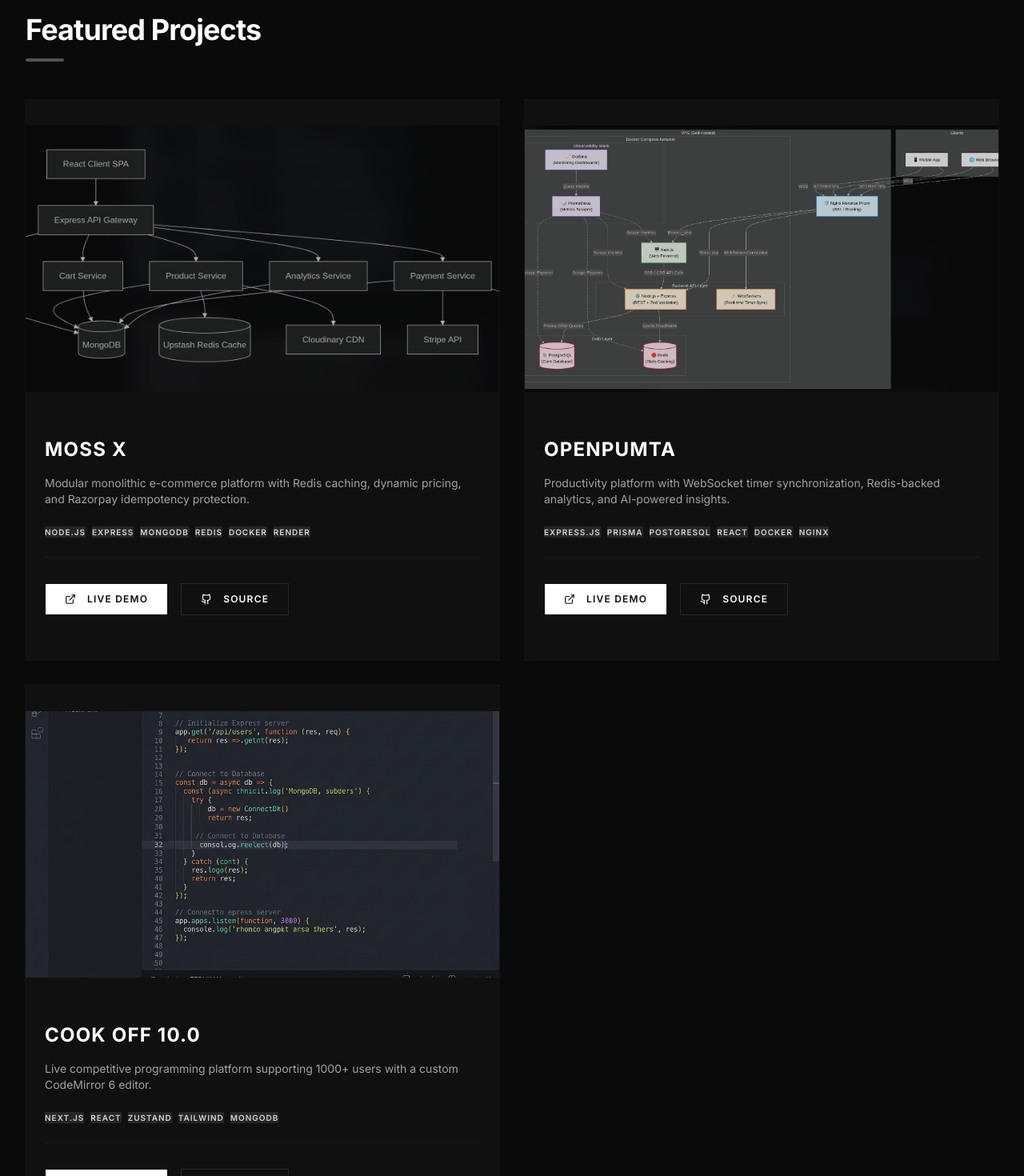
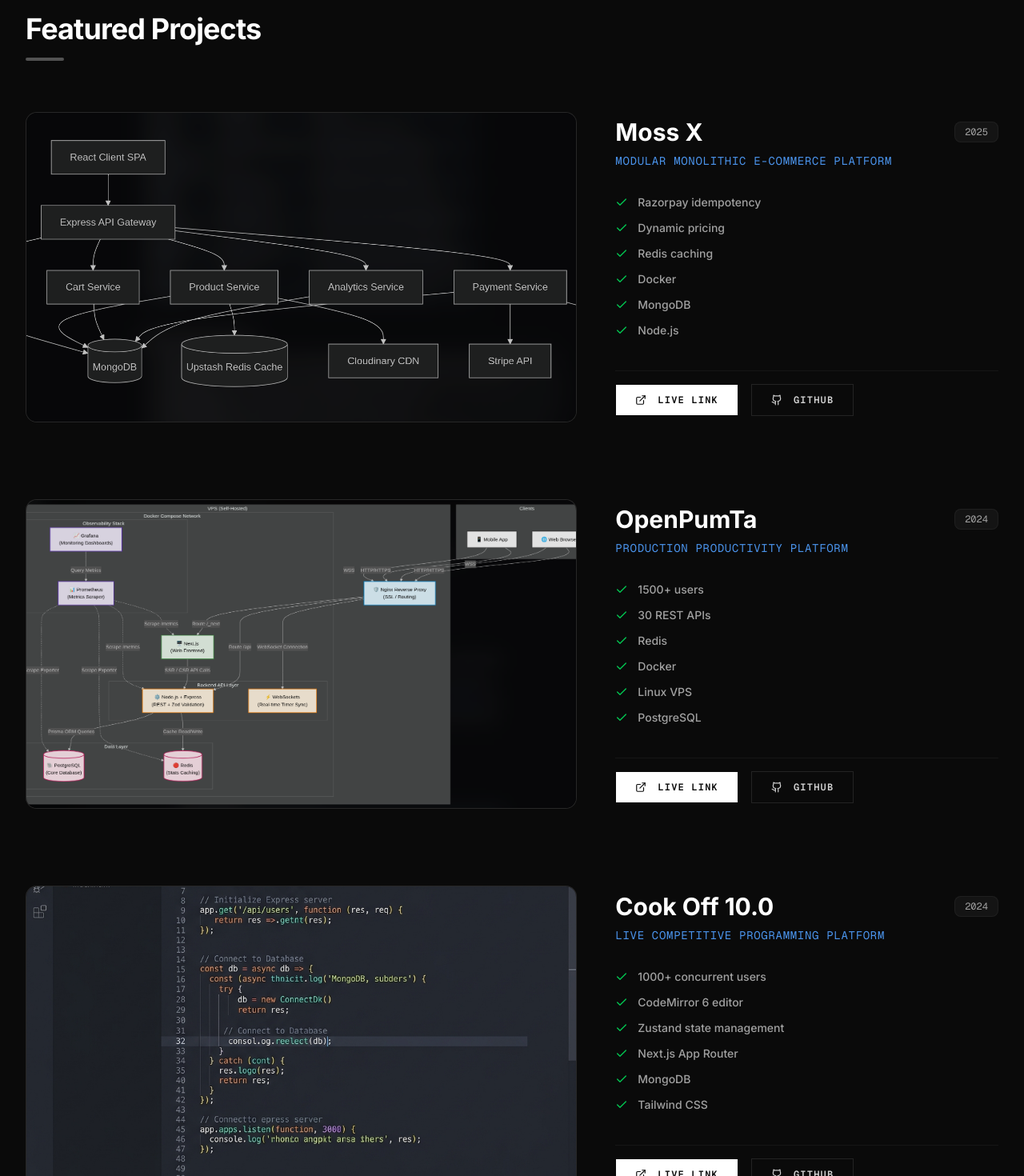
Before and after one commit to ShouryaUpadhyaya/personalWebsite, a Next.js app: page / in a window 1280 px wide. Shown: the part 880-2350 px from the top of the page at 80% size. Built offline with nearby package versions, Linux system fonts and the light colour scheme.

Commit message:
feat(projects): apply horizontal layout to featured projects

```diff
--- a/components/hero/hero.tsx
+++ b/components/hero/hero.tsx
@@ -29,8 +29,9 @@
 export function Hero() {
   return (
     <section className="min-h-screen flex flex-col justify-center pt-24 pb-12 border-b border-white/10">
-      <div className="container mx-auto px-4 md:px-8 flex-grow flex flex-col justify-center">
-        <div className="grid grid-cols-1 lg:grid-cols-2 gap-12 items-center mb-16 md:mb-24">
+      <div className="container mx-auto px-4 md:px-8 flex-grow flex flex-col">
+        <div className="flex-grow flex items-center">
+          <div className="grid grid-cols-1 lg:grid-cols-2 gap-12 items-center w-full">
             <motion.div
               variants={container}
               initial="hidden"
@@ -51,12 +52,12 @@
               </motion.p>
 
               <motion.div variants={item} className="flex flex-wrap gap-4 pt-4">
-              <Button size="lg" className="bg-white text-neutral-950 hover:bg-neutral-200" asChild>
+                <Button size="lg" className="bg-white text-neutral-950 hover:bg-neutral-200 uppercase tracking-widest font-mono text-xs rounded-none px-8" asChild>
                   <Link href="#projects">
                     View Projects <ArrowRight className="ml-2 h-4 w-4" />
                   </Link>
                 </Button>
-              <Button size="lg" variant="outline" className="border-white/10 hover:bg-white/5" asChild>
+                <Button size="lg" variant="outline" className="border-white/10 hover:bg-white/5 uppercase tracking-widest font-mono text-xs rounded-none px-8" asChild>
                   <Link href="#contact">
                     <Mail className="mr-2 h-4 w-4" /> Contact Me
                   </Link>
@@ -76,8 +77,9 @@
               </div>
             </motion.div>
           </div>
+        </div>
 
-        <div className="mt-auto">
+        <div className="mt-16 md:mt-0 pt-8">
           <Stats />
         </div>
       </div>
--- a/components/projects/projects.tsx
+++ b/components/projects/projects.tsx
@@ -3,11 +3,9 @@
 import { motion } from "motion/react";
 import Image from "next/image";
 import Link from "next/link";
-import { ExternalLink } from "lucide-react";
+import { ExternalLink, Check } from "lucide-react";
 import { Github } from "@/components/icons";
 import { portfolio } from "@/data/portfolio";
-import { Badge } from "@/components/ui/badge";
-import { Card, CardContent, CardFooter, CardHeader, CardTitle } from "@/components/ui/card";
 import { Button } from "@/components/ui/button";
 
 const container = {
@@ -28,8 +26,8 @@
 export function Projects() {
   return (
     <section id="projects" className="py-24 border-b border-white/10">
-      <div className="container mx-auto px-4 md:px-8">
-        <div className="mb-12">
+      <div className="container mx-auto px-4 md:px-8 max-w-7xl">
+        <div className="mb-16">
           <h2 className="text-3xl md:text-4xl font-bold tracking-tight text-white mb-4">
             Featured Projects
           </h2>
@@ -41,56 +39,63 @@
           initial="hidden"
           whileInView="show"
           viewport={{ once: true, margin: "-100px" }}
-          className="grid grid-cols-1 lg:grid-cols-2 gap-8"
+          className="flex flex-col gap-24"
         >
           {portfolio.projects.map((project, index) => (
             <motion.div key={index} variants={item}>
-              <Card className="h-full flex flex-col bg-neutral-900/50 border-white/10 overflow-hidden group hover:border-white/20 transition-colors duration-300">
-                <div className="relative aspect-video overflow-hidden">
-                  <div className="absolute inset-0 bg-neutral-900/20 group-hover:bg-transparent transition-colors z-10 duration-500" />
+              <div className="grid grid-cols-1 lg:grid-cols-12 gap-8 lg:gap-12 items-center group">
+                {/* Image Side */}
+                <div className="lg:col-span-7 relative aspect-video overflow-hidden rounded-xl border border-white/10 bg-neutral-900/50">
+                  <div className="absolute inset-0 bg-neutral-900/10 group-hover:bg-transparent transition-colors z-10 duration-500" />
                   <Image
                     src={project.image}
                     alt={project.title}
                     fill
-                    className="object-cover transform group-hover:scale-105 transition-transform duration-700 ease-in-out"
-                    sizes="(max-width: 768px) 100vw, 50vw"
+                    className="object-cover transform group-hover:scale-[1.02] transition-transform duration-700 ease-in-out"
+                    sizes="(max-width: 1024px) 100vw, 60vw"
                   />
                 </div>
 
-                <div className="flex flex-col flex-grow p-6">
-                  <CardHeader className="p-0 mb-4">
-                    <CardTitle className="text-2xl font-bold text-white group-hover:text-neutral-200 transition-colors">
+                {/* Content Side */}
+                <div className="lg:col-span-5 flex flex-col justify-center">
+                  <div className="flex flex-row items-center justify-between mb-2">
+                    <h3 className="text-3xl font-bold text-white group-hover:text-neutral-200 transition-colors">
                       {project.title}
-                    </CardTitle>
-                  </CardHeader>
+                    </h3>
+                    {project.year && (
+                      <div className="px-3 py-1 bg-neutral-900/80 text-neutral-400 text-xs font-mono rounded-md border border-white/5">
+                        {project.year}
+                      </div>
+                    )}
+                  </div>
 
-                  <CardContent className="p-0 flex-grow">
-                    <p className="text-neutral-400 mb-6 line-clamp-3">
-                      {project.description}
-                    </p>
-                    <div className="flex flex-wrap gap-2 mb-6">
-                      {project.tech.map((tech, i) => (
-                        <Badge key={i} variant="secondary" className="bg-neutral-800 hover:bg-neutral-700 text-neutral-300">
-                          {tech}
-                        </Badge>
-                      ))}
-                    </div>
-                  </CardContent>
+                  <p className="text-blue-400/90 font-mono text-sm uppercase tracking-wider mb-8">
+                    {project.subtitle}
+                  </p>
 
-                  <CardFooter className="p-0 flex gap-4 pt-4 mt-auto border-t border-white/5">
-                    <Button variant="default" className="bg-white text-neutral-950 hover:bg-neutral-200" asChild>
+                  <ul className="space-y-3 mb-10">
+                    {project.features.map((feature, i) => (
+                      <li key={i} className="flex items-center text-neutral-400 gap-3">
+                        <Check className="w-4 h-4 text-green-500 shrink-0" />
+                        <span className="text-sm font-medium">{feature}</span>
+                      </li>
+                    ))}
+                  </ul>
+
+                  <div className="flex flex-wrap gap-4 pt-4 border-t border-white/5">
+                    <Button variant="default" className="bg-white text-neutral-950 hover:bg-neutral-200 uppercase tracking-widest font-mono text-xs rounded-none px-6" asChild>
                       <Link href={project.liveUrl} target="_blank" rel="noopener noreferrer">
-                        <ExternalLink className="mr-2 h-4 w-4" /> Live Demo
+                        <ExternalLink className="mr-2 h-3.5 w-3.5" /> Live Link
                       </Link>
                     </Button>
-                    <Button variant="outline" className="border-white/10 hover:bg-white/5" asChild>
+                    <Button variant="outline" className="border-white/10 hover:bg-white/5 uppercase tracking-widest font-mono text-xs rounded-none px-6 bg-transparent text-neutral-300" asChild>
                       <Link href={project.githubUrl} target="_blank" rel="noopener noreferrer">
-                        <Github className="mr-2 h-4 w-4" /> Source
+                        <Github className="mr-2 h-3.5 w-3.5" /> Github
                       </Link>
                     </Button>
-                  </CardFooter>
+                  </div>
                 </div>
-              </Card>
+              </div>
             </motion.div>
           ))}
         </motion.div>
--- a/data/portfolio.ts
+++ b/data/portfolio.ts
@@ -31,25 +31,49 @@
   projects: [
     {
       title: "Moss X",
-      description: "Modular monolithic e-commerce platform with Redis caching, dynamic pricing, and Razorpay idempotency protection.",
+      subtitle: "Modular monolithic e-commerce platform",
       image: "/projects/mossx.png",
-      tech: ["Node.js", "Express", "MongoDB", "Redis", "Docker", "Render"],
+      features: [
+        "Razorpay idempotency",
+        "Dynamic pricing",
+        "Redis caching",
+        "Docker",
+        "MongoDB",
+        "Node.js"
+      ],
+      year: "2025",
       liveUrl: "https://mossx.in",
-      githubUrl: "https://github.com/ShouryaUpadhyaya", // Assuming generic since not provided
+      githubUrl: "https://github.com/ShouryaUpadhyaya",
     },
     {
       title: "OpenPumTa",
-      description: "Productivity platform with WebSocket timer synchronization, Redis-backed analytics, and AI-powered insights.",
+      subtitle: "Production productivity platform",
       image: "/projects/openpumta.png",
-      tech: ["Express.js", "Prisma", "PostgreSQL", "React", "Docker", "Nginx"],
+      features: [
+        "1500+ users",
+        "30 REST APIs",
+        "Redis",
+        "Docker",
+        "Linux VPS",
+        "PostgreSQL"
+      ],
+      year: "2024",
       liveUrl: "https://openpumta.com",
       githubUrl: "https://github.com/ShouryaUpadhyaya",
     },
     {
       title: "Cook Off 10.0",
-      description: "Live competitive programming platform supporting 1000+ users with a custom CodeMirror 6 editor.",
+      subtitle: "Live competitive programming platform",
       image: "/projects/cookoff.png",
-      tech: ["Next.js", "React", "Zustand", "Tailwind", "MongoDB"],
+      features: [
+        "1000+ concurrent users",
+        "CodeMirror 6 editor",
+        "Zustand state management",
+        "Next.js App Router",
+        "MongoDB",
+        "Tailwind CSS"
+      ],
+      year: "2024",
       liveUrl: "#",
       githubUrl: "https://github.com/ShouryaUpadhyaya",
     }
```
Lines whose indentation alone changed are shown as unchanged.
